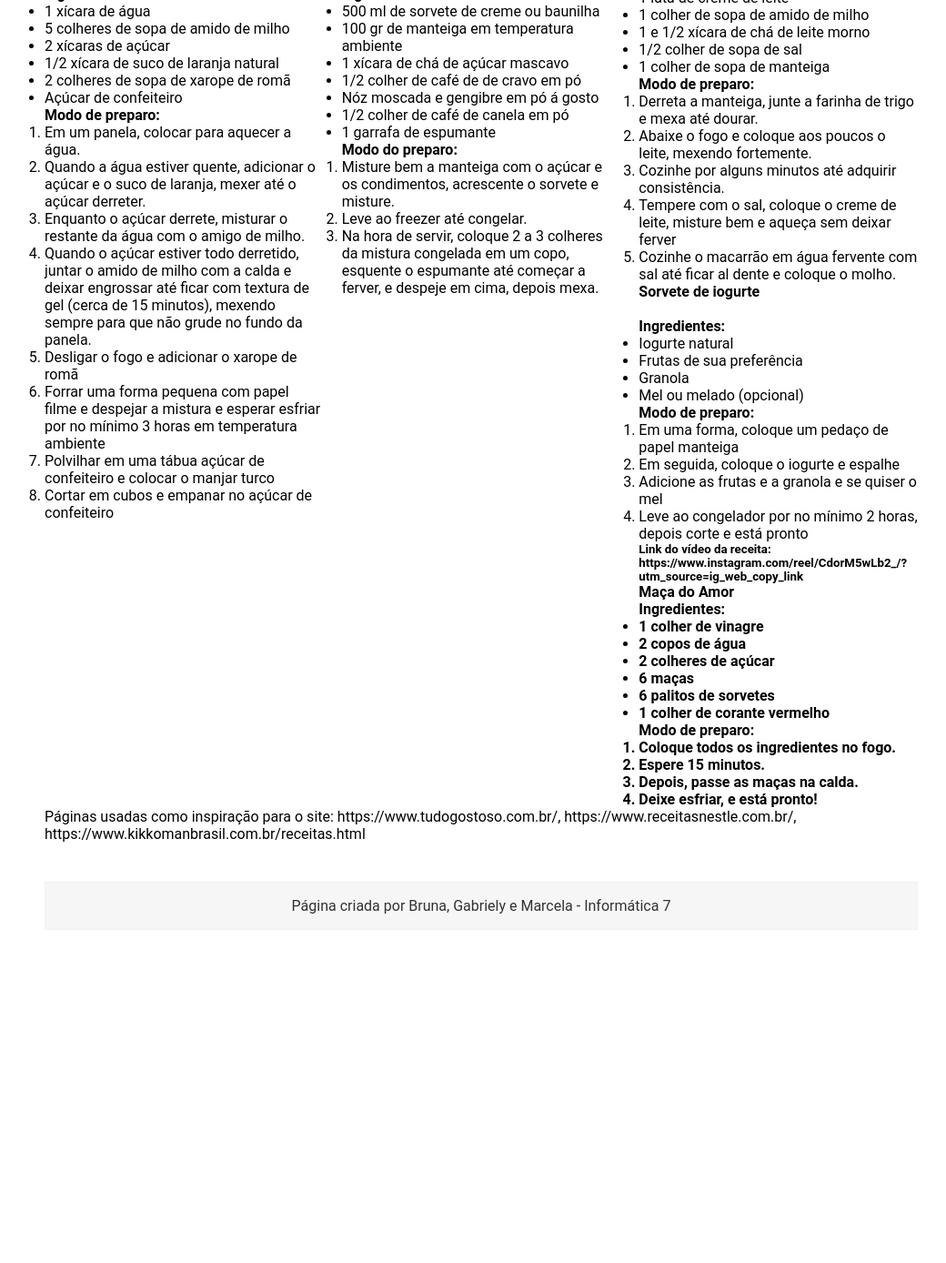
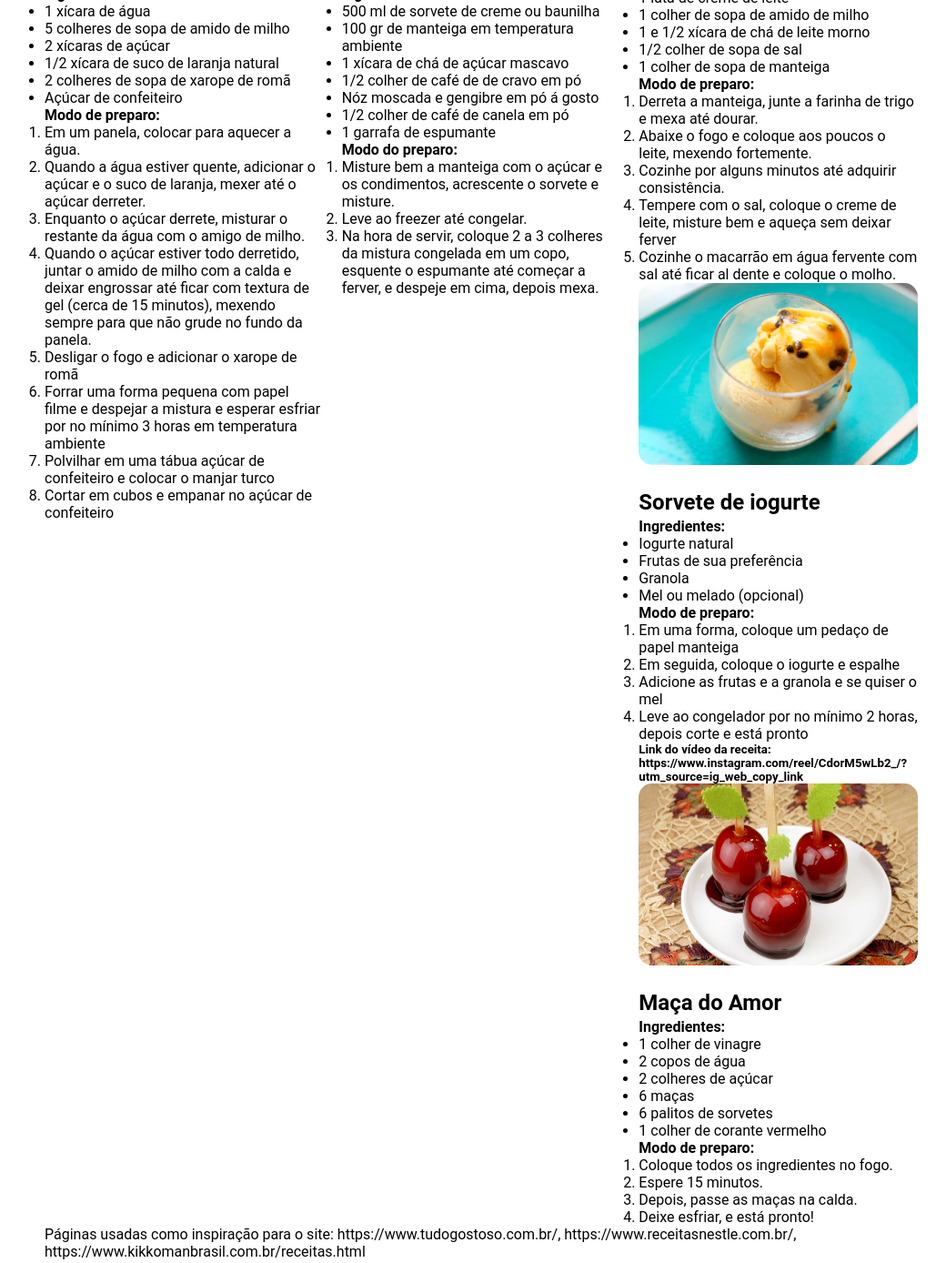
Before and after one commit to GabrielyAguiar/SiteReceitas, a plain HTML site: page index.html in a window 1280 px wide. Shown: the part 1551-2939 px from the top of the page at 91% size, without its empty margins (111-1151 px from the left). Before the commit the page ends 2573 px from the top, so only its background shows below. Drawn offline with Linux system fonts and the light colour scheme.

Commit message:
melhorias

```diff
--- a/index.html
+++ b/index.html
@@ -208,9 +208,13 @@
                 </div>
 
                 <div>
-                <h4>Sorvete de iogurte</h4>
-                <img src="sorvete.png" alt="">
-                <h4>Ingredientes:</h4>
+                 <div class="card" id="sorvete.png"">
+                    <div class="card__image-container">
+                        <img src="img/sorvete.png" width="300" height="200" alt="sorvete">
+                    </div>
+                    <div class="card_content">
+                        <h3 class="title_recipe">Sorvete de iogurte</h3>
+                        <h4>Ingredientes:</h4>
                 <ul>
                 <li> Iogurte natural</li>
                 <li> Frutas de sua preferência</li>
@@ -227,10 +231,13 @@
                 <h5>Link do vídeo da receita: https://www.instagram.com/reel/CdorM5wLb2_/?utm_source=ig_web_copy_link</h5>
                 </div>
 
-                    <h4>Maça do Amor<h/4>
-                    <img src="maca.png" alt="">
+                <div class="card" id="maca.png"">
+                    <div class="card__image-container">
+                        <img src="img/maca.png" width="300" height="200" alt="maca">
+                    </div>
+                    <div class="card_content">
+                        <h3 class="title_recipe">Maça do Amor</h3>
                     <h4>Ingredientes:</h4>
-
                 <ul>
                   <li>1 colher de vinagre</li>
                   <li>2 copos de água</li>
@@ -239,14 +246,12 @@
                   <li>6 palitos de sorvetes</li>
                   <li>1 colher de corante vermelho</li>
                   </ul>
-
                 <h4>Modo de preparo:</h4>
                 <ol>
                   <li>Coloque todos os ingredientes no fogo.</li>
                   <li>Espere 15  minutos.</li>
                   <li>Depois, passe as maças na calda.</li>
                   <li>Deixe esfriar, e está pronto!</li>
-
                   </ol>
 
         </section>
```
